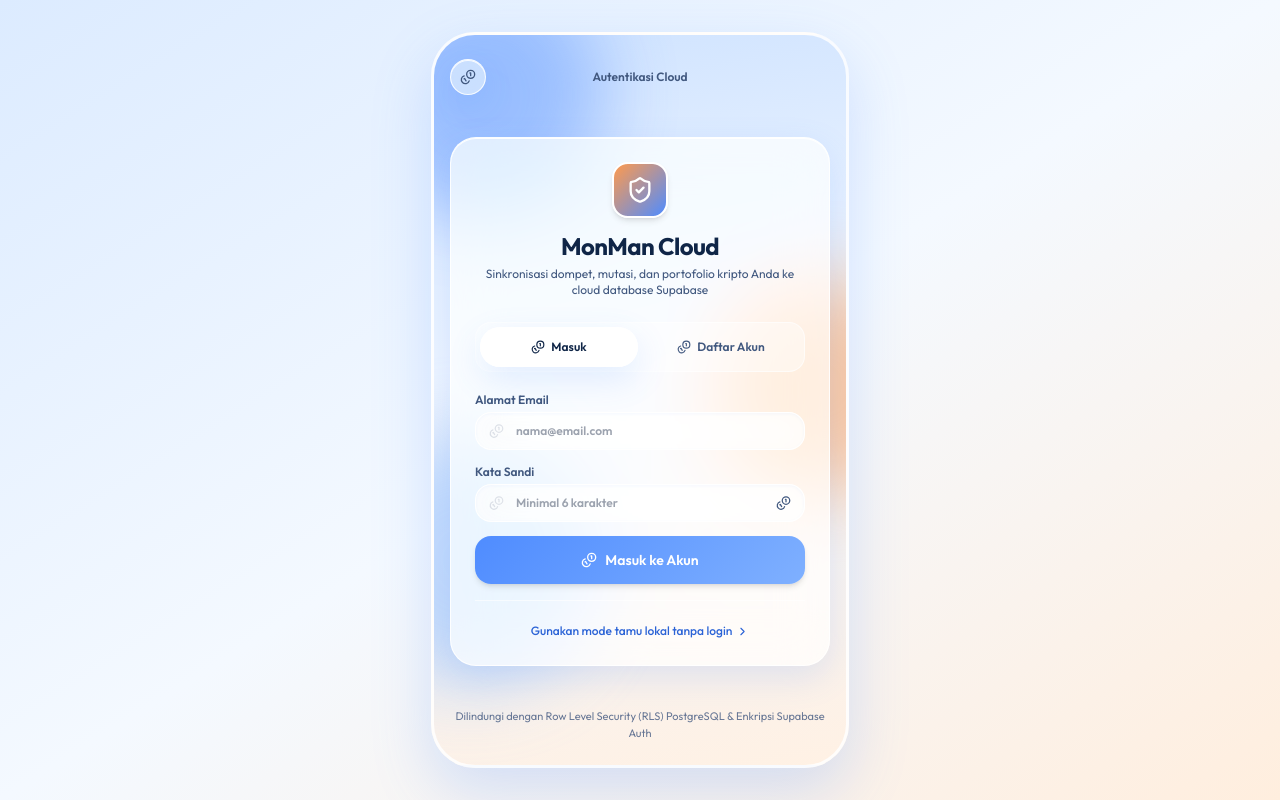
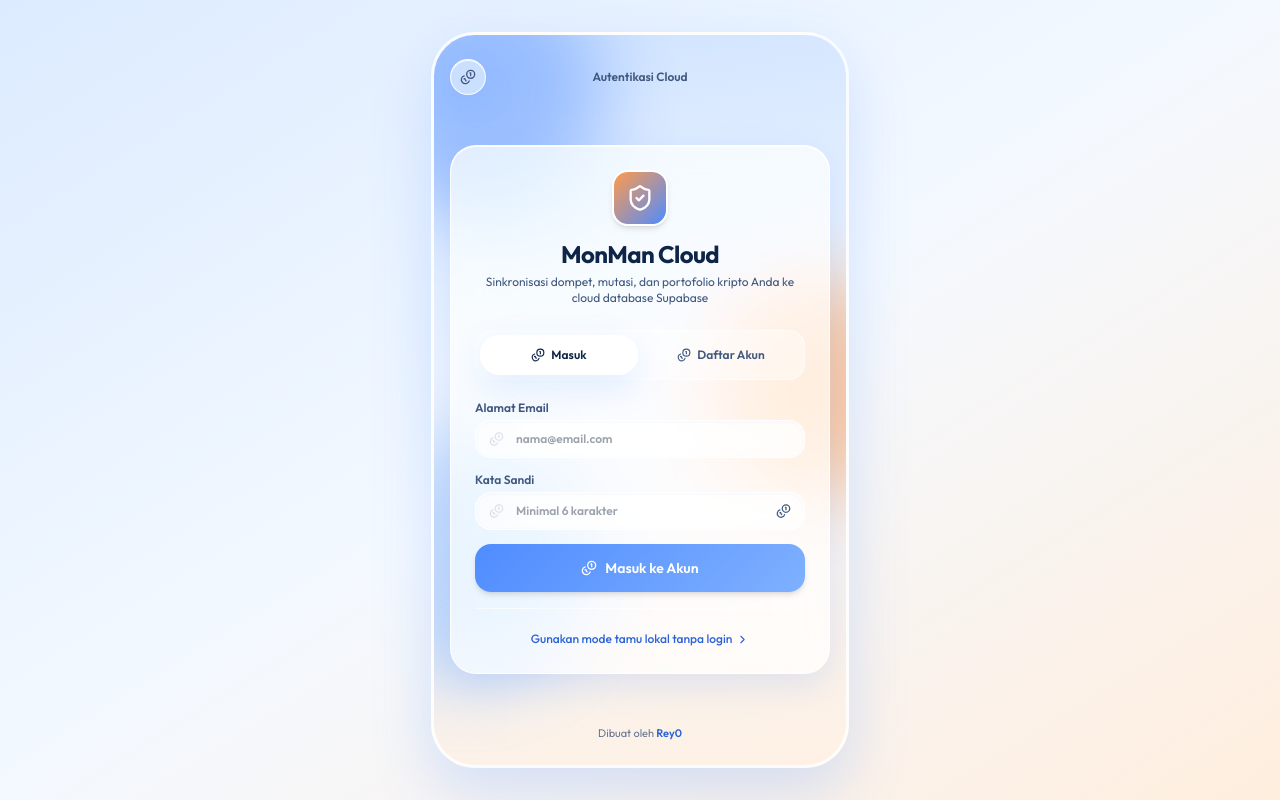
Before and after one commit to rey-andre/MonMan, a Vue app: page /auth in a window 1280 px wide. Built offline with nearby package versions, Linux system fonts and the light colour scheme; no server answers.

Commit message:
chore: update login page footer with Rey0 attribution link

```diff
--- a/index.html
+++ b/index.html
@@ -1,17 +1,22 @@
 <!DOCTYPE html>
 <html lang="id">
+
 <head>
   <meta charset="UTF-8">
-  <meta name="viewport" content="width=device-width, initial-scale=1.0, maximum-scale=1.0, user-scalable=no, viewport-fit=cover">
-  <title>MonMan: Liquid Glass Finance & Crypto Tracker</title>
+  <meta name="viewport"
+    content="width=device-width, initial-scale=1.0, maximum-scale=1.0, user-scalable=no, viewport-fit=cover">
+  <title>MonMan: Finance & Crypto Tracker</title>
   <meta name="description" content="Personal Finance & Crypto Tracker dengan liquid glass UI mobile-first">
   <link rel="icon" type="image/svg+xml" href="/favicon.svg">
   <link rel="preconnect" href="https://fonts.googleapis.com">
   <link rel="preconnect" href="https://fonts.gstatic.com" crossorigin>
   <link href="https://fonts.googleapis.com/css2?family=Outfit:wght@300;400;500;600;700&display=swap" rel="stylesheet">
 </head>
-<body class="bg-gradient-to-br from-[#dcebff] via-[#f4f9ff] to-[#ffeede] text-[#0f2547] min-h-screen flex justify-center items-center antialiased">
+
+<body
+  class="bg-gradient-to-br from-[#dcebff] via-[#f4f9ff] to-[#ffeede] text-[#0f2547] min-h-screen flex justify-center items-center antialiased">
   <div id="app" class="w-full h-full flex justify-center items-center"></div>
   <script type="module" src="/src/main.js"></script>
 </body>
+
 </html>
--- a/src/views/AuthView.vue
+++ b/src/views/AuthView.vue
@@ -172,9 +172,17 @@
       </div>
     </div>
 
-    <!-- Security footnote -->
+    <!-- Creator footnote -->
     <div class="text-center pt-3 text-[11px] text-[#41587f]/80">
-      Dilindungi dengan Row Level Security (RLS) PostgreSQL & Enkripsi Supabase Auth
+      Dibuat oleh
+      <a
+        href="https://rey-andre.github.io"
+        target="_blank"
+        rel="noopener noreferrer"
+        class="font-semibold text-[#2b63d6] hover:underline inline-flex items-center gap-0.5"
+      >
+        Rey0
+      </a>
     </div>
   </div>
 </template>
```
